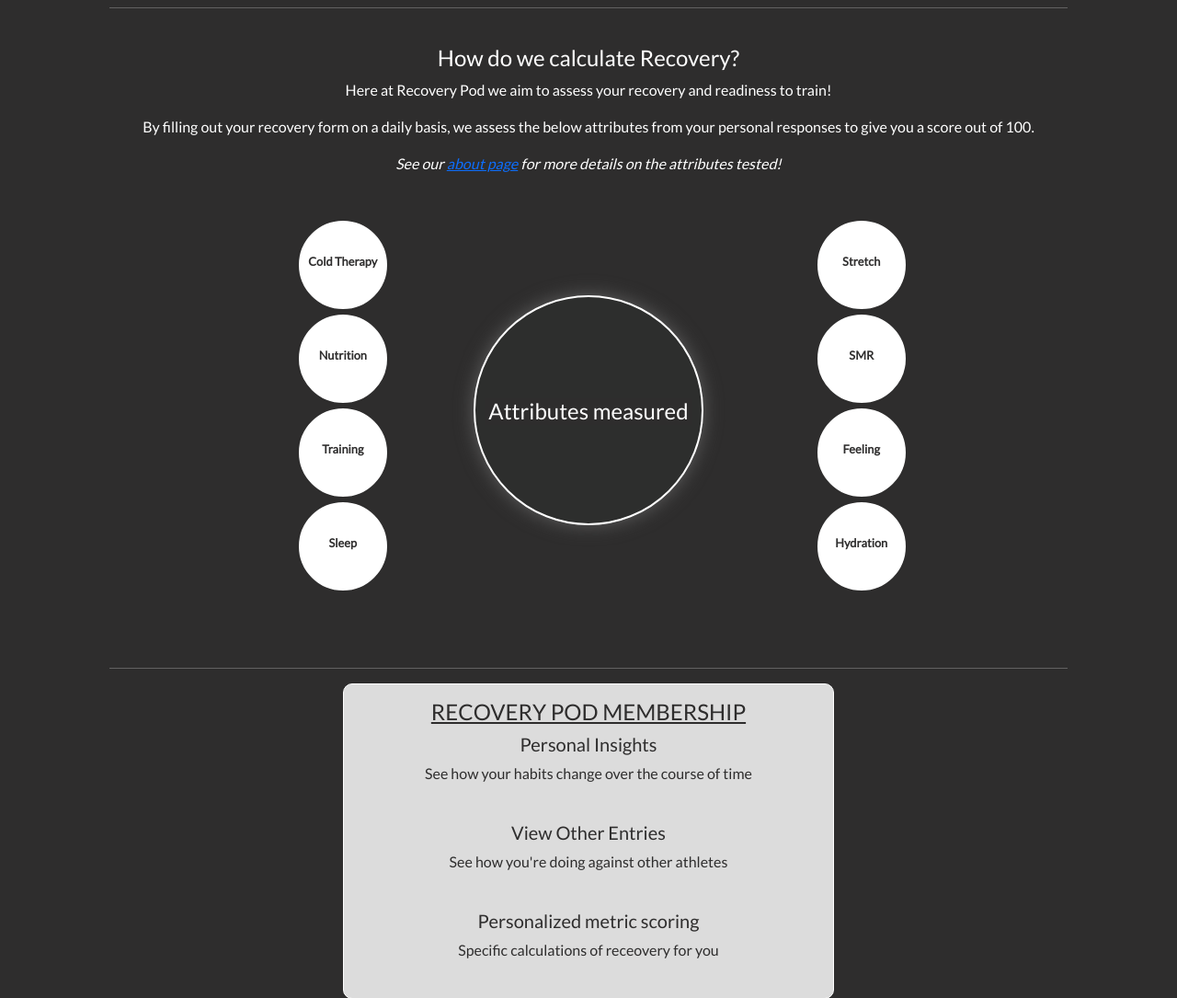
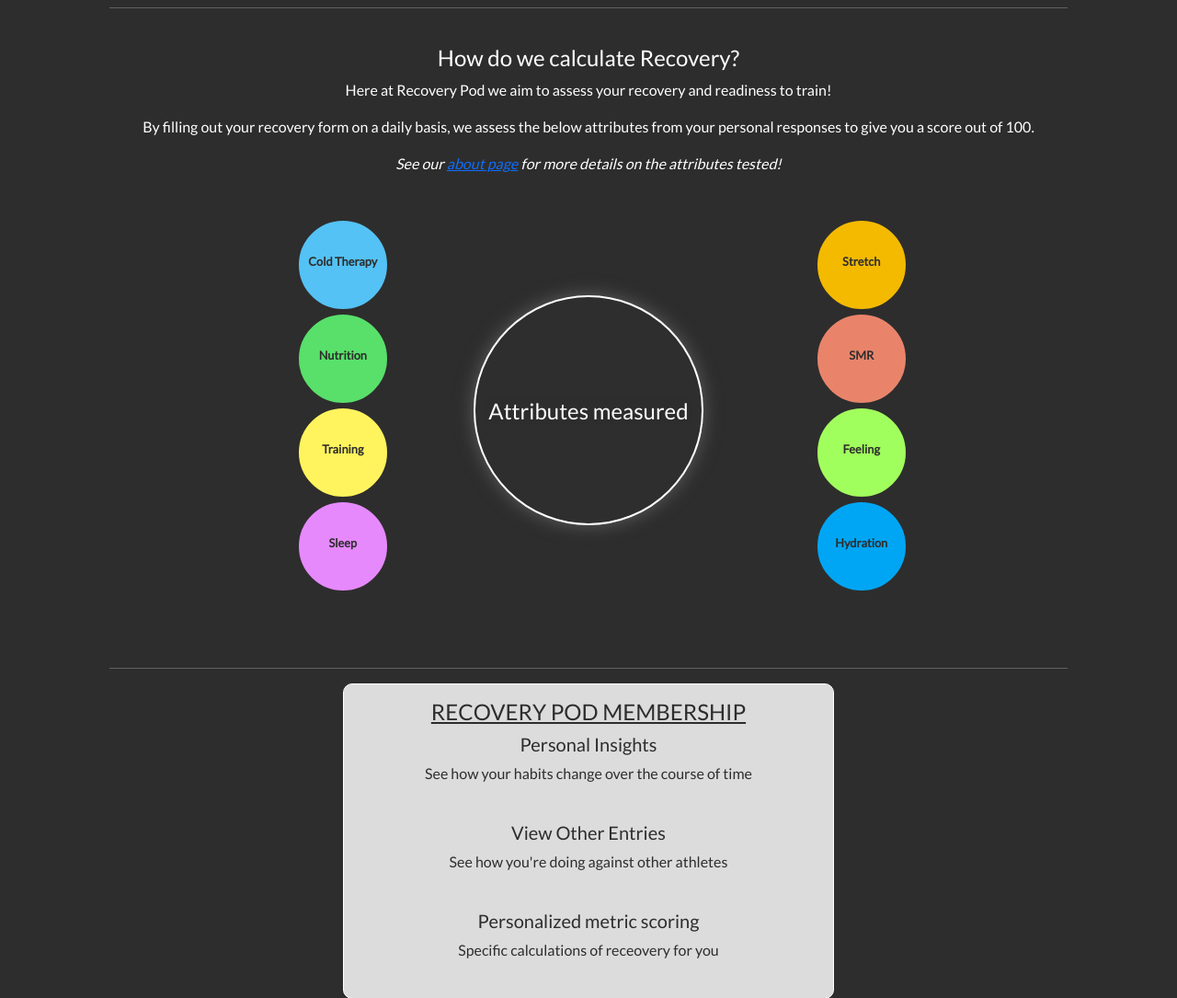
Before and after one commit to aryan008/recovery-pod, a Flask app: page / in a window 1280 px wide. Shown: the part 363-1448 px from the top of the page at 92% size. Run offline with Flask 2, Linux system fonts and the light colour scheme; data that the repository does not hold is empty; some libraries are stand-ins or nearby versions.

Commit message:
Style: add home page div colouring to style.css

```diff
--- a/static/css/style.css
+++ b/static/css/style.css
@@ -142,3 +142,36 @@ footer {
     font-size: .8rem;
     position: relative;
 }
+
+/*---home page div positioning---*/
+#home-page-list-cold-therapy {
+    background-color: rgb(84, 194, 245);
+}
+
+#home-page-list-stretch {
+    background-color: rgb(243, 186, 0);
+}
+
+#home-page-list-nutrition {
+    background-color: rgb(88, 224, 106);
+}
+
+#home-page-list-smr {
+    background-color: rgb(233, 132, 107);
+}
+
+#home-page-list-training {
+    background-color: rgb(255, 244, 93);
+}
+
+#home-page-list-feeling {
+    background-color: rgb(161, 255, 93);
+}
+
+#home-page-list-sleep {
+    background-color: rgb(230, 137, 253);
+}
+
+#home-page-list-hydration {
+    background-color: rgb(0, 166, 243);
+}
```
